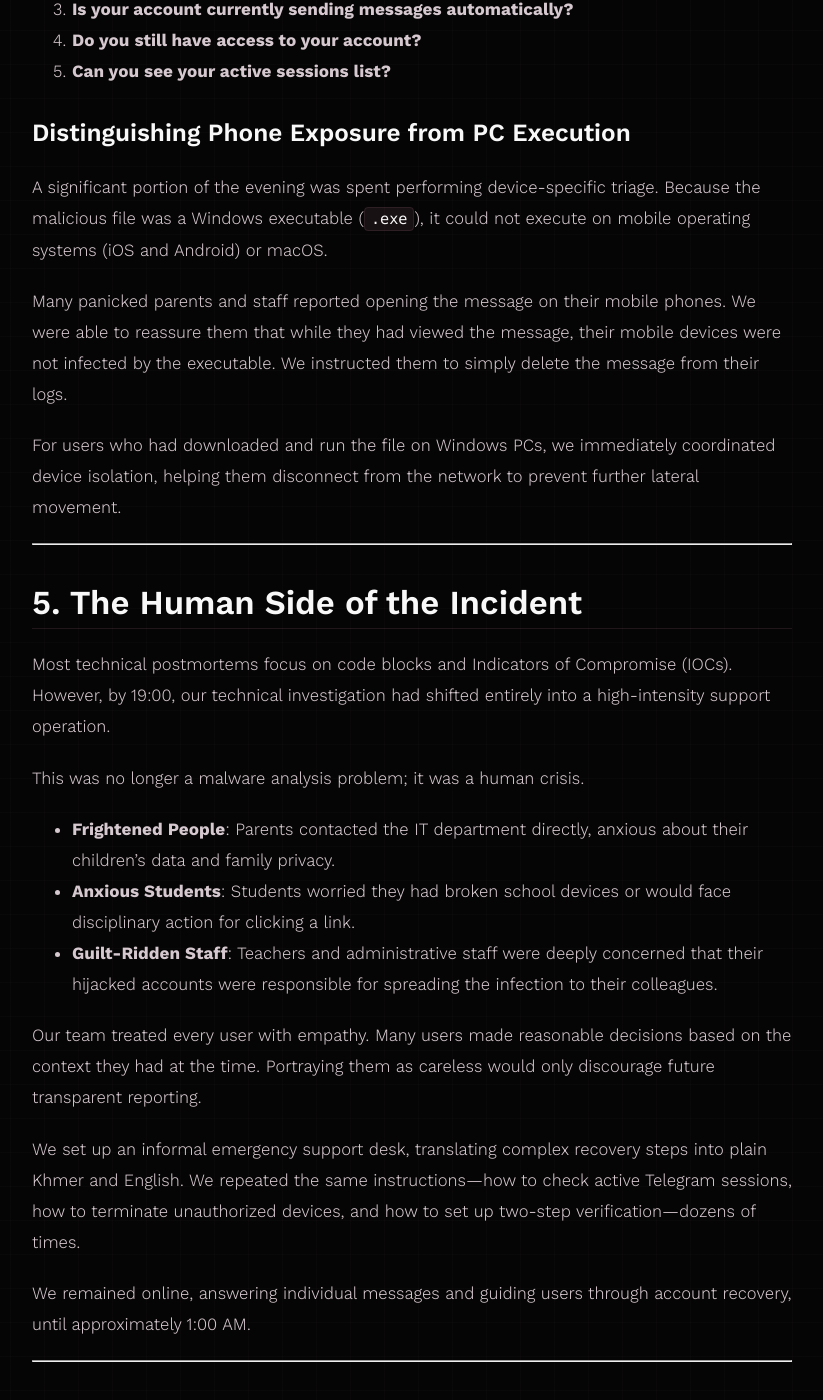
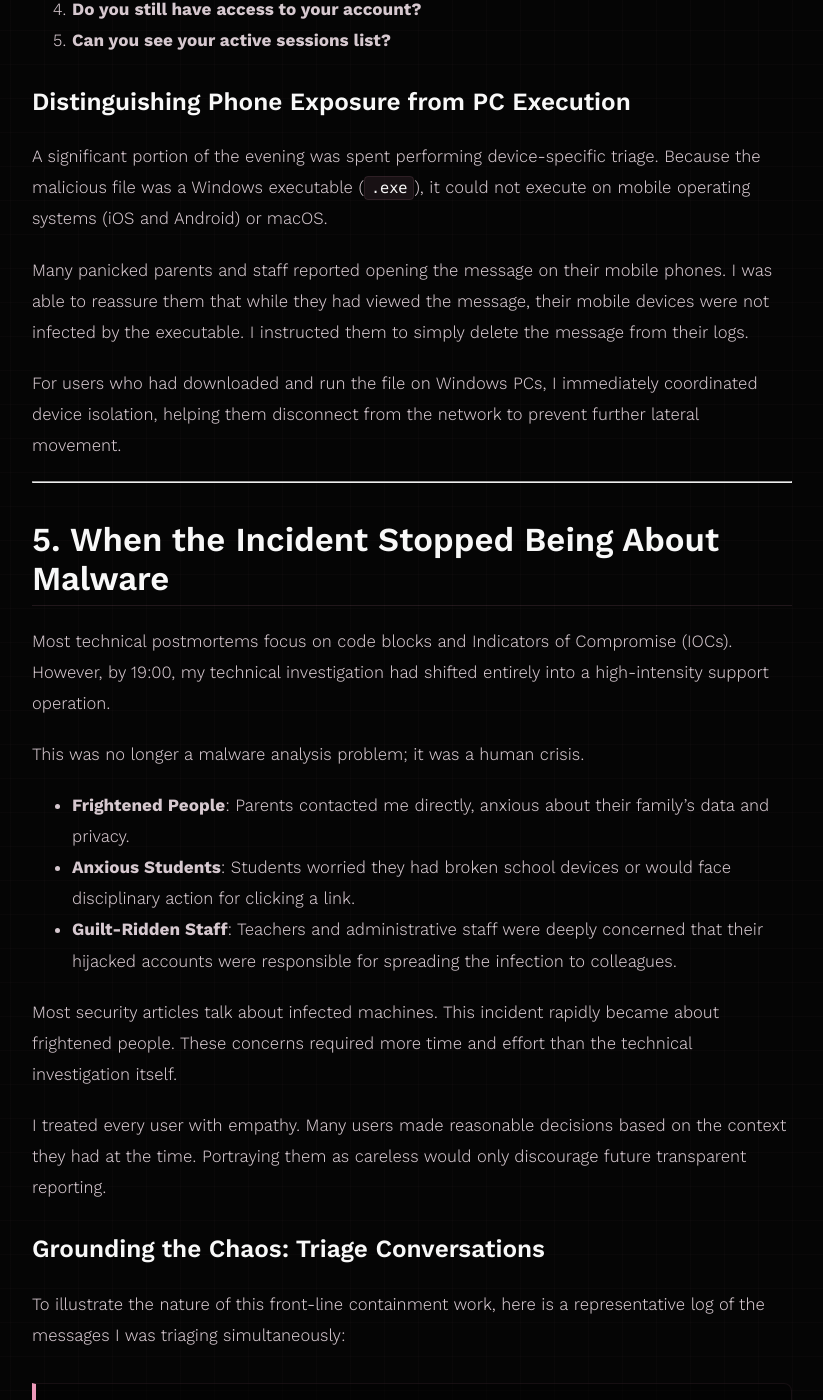
Before and after one commit to R2Pitou/R2Pitou, a Jekyll site: the page built from articles/security/salary-day-trojan/index.md, in a window 1280 px wide and 1400 px high, scrolled down 5818 px. Shown: the whole window, without its empty margins (228-1051 px from the left). Built offline with Jekyll 4.4.1, drawn with Linux system fonts in a browser that asks for light colours; some of the changed text lies outside the part shown.

Commit message:
feat(security): update case study to focus on human chaos, first-person singular perspective, and next-day exhaustion

```diff
--- a/articles/security/salary-day-trojan/index.md
+++ b/articles/security/salary-day-trojan/index.md
@@ -15,7 +15,7 @@ image_alt: "VirusTotal Graph illustrating file connections and behaviors of the
 permalink: /security/salary-day-trojan/
 ---
 
-On November 25, 2025, an active malware outbreak disrupted our multi-campus educational environment. Within a three-minute window, the event escalated from a single suspicious file receipt to a coordinated, multi-campus alert. However, as the evening unfolded, the technical challenge of analyzing code was quickly overshadowed by a far larger task: managing human panic, coordinating recovery across five campuses, and supporting parents, students, and staff late into the night.
+On November 25, 2025, an active malware outbreak disrupted the multi-campus educational environment. Within a three-minute window, the event escalated from a single suspicious file receipt to a coordinated investigation. However, as the evening unfolded, the technical challenge of analyzing code was quickly overshadowed by a far larger task: managing human panic, coordinating recovery across five campuses, and supporting parents, students, and staff late into the night.
 
 This postmortem documents the timeline, technical findings, and—most importantly—the human side of incident response.
 
@@ -23,21 +23,21 @@ This postmortem documents the timeline, technical findings, and—most important
 
 ## 1. Why This Incident Mattered
 
-A compromised workstation or a random malware infection is a routine IT problem, managed with standard isolation and recovery procedures. This incident was different because it targeted our organizational trust.
+A compromised workstation or a random malware infection is a routine IT problem, managed with standard isolation and recovery procedures. This incident was different because it targeted organizational trust.
 
-The outbreak began when a compromised Telegram account belonging to one of our campuses—a channel specifically designated for parent communication—began distributing a malicious executable file named **"Lương tháng 11 + hoa hồng.exe"** (translated from Vietnamese: *November Salary + Commission.exe*).
+The outbreak began when a compromised Telegram account belonging to one of the campuses—a channel specifically designated for parent communication—began distributing a malicious executable file named **"Lương tháng 11 + hoa hồng.exe"** (translated from Vietnamese: *November Salary + Commission.exe*).
 
 Because the file appeared to originate from a trusted, official channel, parents, staff, and students had every reason to believe it was a legitimate communication. In any community, when a primary communication line is subverted, a technical vulnerability immediately becomes an organizational trust crisis.
 
 ---
 
-## 2. Initial Detection & Rapid Verification
+## 2. Initial Detection & Verification
 
-Speed is the primary factor in containing propagation. Our response timeline moved from initial detection to active triage and formal broadcast:
+Speed is the primary factor in containing propagation. The response timeline moved from initial detection to active triage and formal broadcast:
 
 *   **16:47 | Threat Discovery**: I received the file `"Lương tháng 11 + hoa hồng.exe"` directly as one of the first recipients of the automated Telegram blast. Questioning the message, I immediately prepared to submit it for analysis, deducing that it was a hijacked broadcast rather than a legitimate upload from the campus front desk.
 *   **16:48 | Technical Triage**: The file’s cryptographic hash was extracted and submitted to VirusTotal for analysis. The hash returned immediate positive detections for malicious characteristics.
-*   **16:50 | Mitigation Initiated**: Within three minutes of the file being received, we began active mitigation steps—tracing the compromised account's active sessions, identifying the target host, and drafting warning advisories.
+*   **16:50 | Mitigation Initiated**: Within three minutes of the file being received, I began active mitigation steps—tracing the compromised account's active sessions, identifying the target host, and drafting warning advisories.
 *   **17:08 | Bilingual Alert Broadcasted**: The first formal, bilingual warning was broadcasted to all staff, students, and parent communication channels.
 
 ### The Emergency Broadcast
@@ -81,7 +81,7 @@ The alert was sent verbatim in both Khmer and English to ensure immediate visibi
 > 2. **Contact IT Support Immediately**: Message me directly at this link for assistance 👉 https://t.me/atpitou
 > 3. **Change Your Passwords**: Using your PHONE (not the computer), change your Telegram and Email passwords immediately.
 
-This rapid reaction window prevented widespread, automated execution on workstations across our offices. However, the virus had already begun its second phase: session hijacking.
+The rapid warning reduced the opportunity for further execution. However, the virus had already begun its second phase: session hijacking.
 
 ![Initial Telegram distribution showing the malicious payload sent from a trusted parent communication channel](/articles/security/salary-day-trojan/telegram-outbreak.png)
 
@@ -101,11 +101,11 @@ Because recipients received the file from colleagues, friends, and school admini
 
 ## 4. Operational Response & Triage Under Uncertainty
 
-Coordinating a response across five distinct campuses, each with its own local staff and user populations, required immediate centralization. We established a central command channel to coordinate triage, but we quickly realized that technical logs did not match the reality of user reports.
+Coordinating a response across five distinct campuses, each with its own local staff and user populations, required immediate centralization. I established a direct triage line, but quickly realized that technical logs did not match the reality of user reports.
 
 In incident response theory, systems report clean status codes. In practice, users do not report "I executed a Trojan." They report: *"Something weird happened to my Telegram,"* or *"My account is sending messages by itself, but I didn't write them."*
 
-We had to establish a rapid diagnostic workflow to triage users under intense uncertainty. We systematically asked:
+I had to establish a rapid diagnostic workflow to triage users under intense uncertainty. I systematically asked:
 
 1.  **Did you download the file?**
 2.  **On what device did you open it?** (Windows PC, macOS, Android phone, or iPhone?)
@@ -117,27 +117,42 @@ We had to establish a rapid diagnostic workflow to triage users under intense un
 
 A significant portion of the evening was spent performing device-specific triage. Because the malicious file was a Windows executable (`.exe`), it could not execute on mobile operating systems (iOS and Android) or macOS.
 
-Many panicked parents and staff reported opening the message on their mobile phones. We were able to reassure them that while they had viewed the message, their mobile devices were not infected by the executable. We instructed them to simply delete the message from their logs.
+Many panicked parents and staff reported opening the message on their mobile phones. I was able to reassure them that while they had viewed the message, their mobile devices were not infected by the executable. I instructed them to simply delete the message from their logs.
 
-For users who had downloaded and run the file on Windows PCs, we immediately coordinated device isolation, helping them disconnect from the network to prevent further lateral movement.
+For users who had downloaded and run the file on Windows PCs, I immediately coordinated device isolation, helping them disconnect from the network to prevent further lateral movement.
 
 ---
 
-## 5. The Human Side of the Incident
+## 5. When the Incident Stopped Being About Malware
 
-Most technical postmortems focus on code blocks and Indicators of Compromise (IOCs). However, by 19:00, our technical investigation had shifted entirely into a high-intensity support operation.
+Most technical postmortems focus on code blocks and Indicators of Compromise (IOCs). However, by 19:00, my technical investigation had shifted entirely into a high-intensity support operation.
 
 This was no longer a malware analysis problem; it was a human crisis.
 
-*   **Frightened People**: Parents contacted the IT department directly, anxious about their children's data and family privacy.
+*   **Frightened People**: Parents contacted me directly, anxious about their family's data and privacy.
 *   **Anxious Students**: Students worried they had broken school devices or would face disciplinary action for clicking a link.
-*   **Guilt-Ridden Staff**: Teachers and administrative staff were deeply concerned that their hijacked accounts were responsible for spreading the infection to their colleagues.
+*   **Guilt-Ridden Staff**: Teachers and administrative staff were deeply concerned that their hijacked accounts were responsible for spreading the infection to colleagues.
 
-Our team treated every user with empathy. Many users made reasonable decisions based on the context they had at the time. Portraying them as careless would only discourage future transparent reporting.
+Most security articles talk about infected machines. This incident rapidly became about frightened people. These concerns required more time and effort than the technical investigation itself.
 
-We set up an informal emergency support desk, translating complex recovery steps into plain Khmer and English. We repeated the same instructions—how to check active Telegram sessions, how to terminate unauthorized devices, and how to set up two-step verification—dozens of times.
+I treated every user with empathy. Many users made reasonable decisions based on the context they had at the time. Portraying them as careless would only discourage future transparent reporting.
 
-We remained online, answering individual messages and guiding users through account recovery, until approximately 1:00 AM.
+### Grounding the Chaos: Triage Conversations
+
+To illustrate the nature of this front-line containment work, here is a representative log of the messages I was triaging simultaneously:
+
+> **[18:42] Staff Member:** I clicked the salary file. What do I do?
+> **[18:43] I:** On what device? Phone or computer?
+> **[18:43] Staff Member:** Android phone.
+> **[18:44] I:** You're okay. The virus is a Windows executable (.exe) and cannot run on Android. Just delete the file from your phone.
+>
+> **[19:16] Teacher:** Help, my Telegram is sending the salary file to my contacts by itself! My mom just called me saying she got it.
+> **[19:17] I:** Your account session is hijacked. Open Telegram on your phone immediately. Go to Settings > Devices. Tap "Terminate all other sessions." That will disconnect the attacker. Then enable Two-Step Verification immediately.
+>
+> **[21:04] I:** Did you download or execute the file?
+> **[21:40] Staff Member:** Nope. Sorry, my brain is on overdrive today. I deleted it immediately when I saw your warning.
+
+I set up an informal emergency support desk, translating complex recovery steps into plain Khmer and English. I repeated the same instructions—how to check active Telegram sessions, how to terminate unauthorized devices, and how to set up two-step verification—dozens of times. I remained online, answering individual messages and guiding users through account recovery, until approximately 1:00 AM.
 
 ---
 
@@ -160,7 +175,7 @@ Based on sandbox execution reports (CAPE/Zenbox), we observed the following tech
     *   It created a directory under `C:\Users\Public\Downloads\20251125115015\` containing multiple files: `1.bat`, `fhq.bat`, `hjk.txt`, `agg.txt`, `kill.txt`, and `1.dll`.
 *   **System Service Registration**:
     *   The malware registered and started a system service named `llama` pointing to the dropped driver (`llama.sys`).
-    *   It registered a service named `MicrosoftSoftware2ShadowCop4yProvider` to establish persistence.
+    *   It registered a service named `MicrosoftSoftware2ShadowCop4yProvider`. This attracted investigative attention because service creation is commonly associated with long-term system modification and persistence mechanisms.
 *   **Network Activity**:
     *   The system recorded attempt connections to a dead IP and local listening ports.
     *   Connections to external hosts were initiated for data egress and payload delivery.
@@ -180,7 +195,7 @@ Detailed detection metrics and scanner signatures are documented on the [VirusTo
 
 ## 7. Recovery & Containment Guidance
 
-To halt the propagation cycle and secure compromised accounts, we distributed a clear, sequential recovery checklist in both Khmer and English:
+To halt the propagation cycle and secure compromised accounts, I distributed a clear, sequential recovery checklist in both Khmer and English:
 
 1.  **Terminate Active Sessions**: Open Telegram, navigate to *Settings > Devices*, and select **Terminate all other sessions** to force the attacker off the hijacked account.
 2.  **Enable Two-Step Verification (2FA)**: Set up a secondary password in Telegram (*Settings > Privacy and Security > Two-Step Verification*). This ensures that even if a session is hijacked in the future, the account cannot be accessed without the master password.
@@ -188,7 +203,7 @@ To halt the propagation cycle and secure compromised accounts, we distributed a
 4.  **Isolate Affected Workstations**: Disconnect infected Windows PCs from the local network immediately to prevent lateral propagation.
 5.  **Change Credentials**: Reset passwords for all sensitive organizational systems, performing the changes from a trusted, clean device.
 
-*Note: During containment discussions, our team recommended blocking identified malicious infrastructure at the gateway level to limit the outbreak's spread.*
+*Note: During containment discussions, I recommended blocking identified malicious infrastructure at the gateway level to limit the outbreak's spread.*
 
 ---
 
@@ -208,6 +223,8 @@ Every active security incident offers critical lessons for future resilience:
 
 The hardest part of this incident was not extracting file hashes or reviewing sandbox execution paths. The hardest part was staying online until 1:00 AM, translating technical instructions, and providing a calm, reassuring voice to parents, students, and staff while the situation was still active.
 
+The exhaustion of that night extended into the next day. I was expected at work at 9:00 AM the following morning after troubleshooting the outbreak until 1:00 AM and configuring deployment tablets until 8:30 AM. Security incidents do not respect operational calendars or provide sleep recovery windows; the next day still happens.
+
 Practical incident response is not a laboratory exercise. It is a combination of rapid technical investigation, clear communication, cross-campus coordination, and hands-on user recovery. Ultimately, security operations are not just about protecting machines—they are about supporting the people who use them.
 
 ***
```
